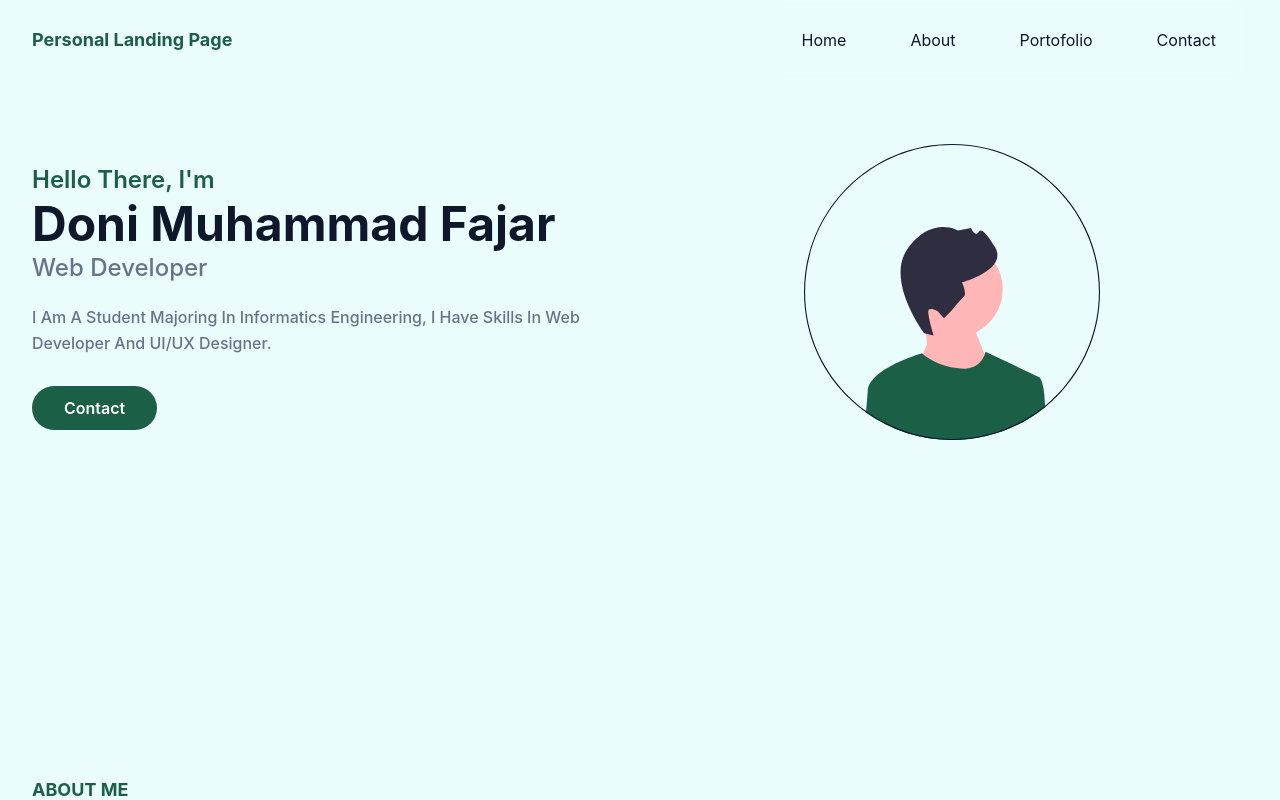
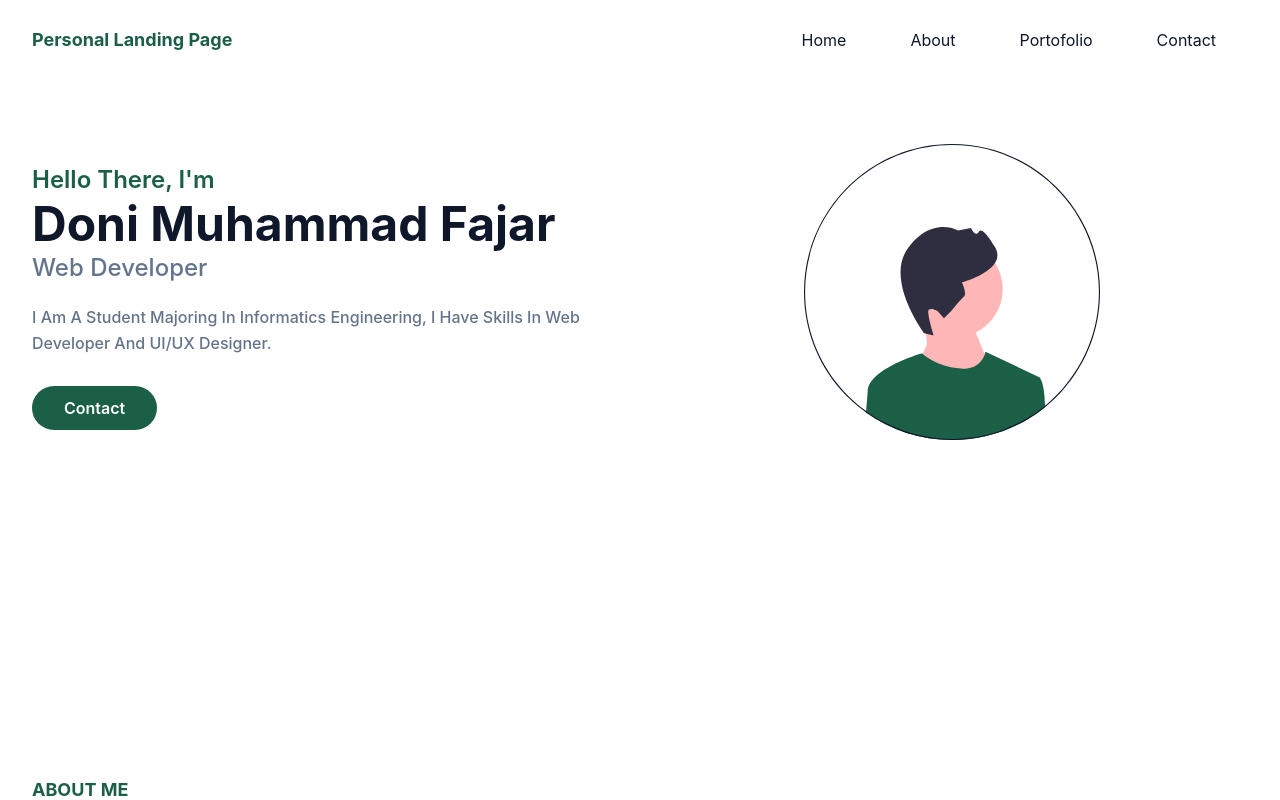
Before and after one commit to donimhmmdf/personal-landing-page, a Vue app: page / in a window 1280 px wide. Shown: the top 800 px of the page. Built offline with nearby package versions, Linux system fonts and the light colour scheme.

Commit message:
change bg

```diff
--- a/src/assets/tailwind.css
+++ b/src/assets/tailwind.css
@@ -9,7 +9,7 @@ html {
 
 body {
   font-family: "Inter", sans-serif;
-  background-color: #eafdfc;
+  background-color: #fff;
 }
 .navbarFix {
   @apply fixed z-[999];
--- a/src/components/Navbar.vue
+++ b/src/components/Navbar.vue
@@ -1,7 +1,7 @@
 <template>
   <header id="header">
     <div
-      class="bg-tri bg-opacity-75 backdrop-blur-sm top-0 left-0 w-full flex items-center z-10 fixed"
+      class="bg-white bg-opacity-75 backdrop-blur-sm top-0 left-0 w-full flex items-center z-10 fixed"
     >
       <div class="container">
         <div class="flex items-center justify-between relative">
```
